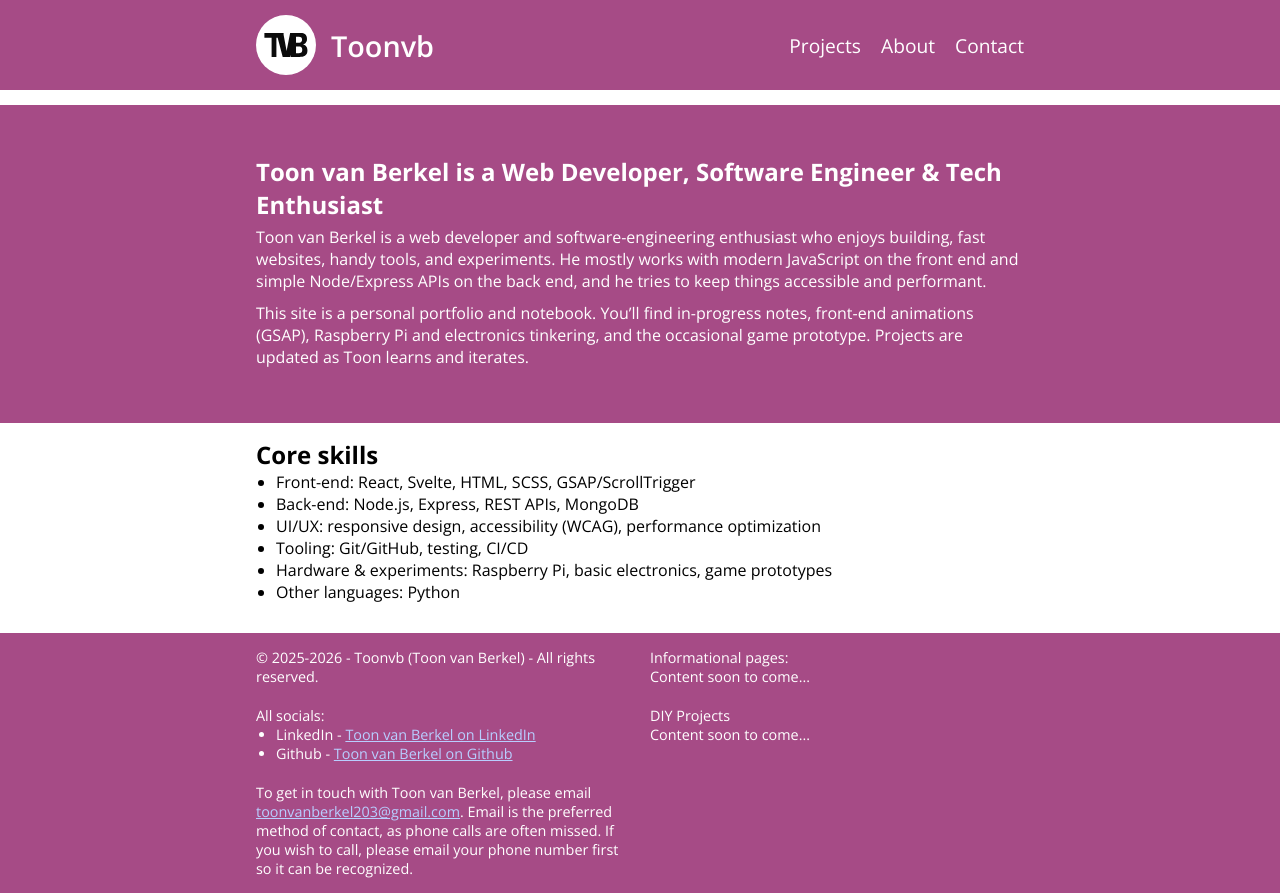
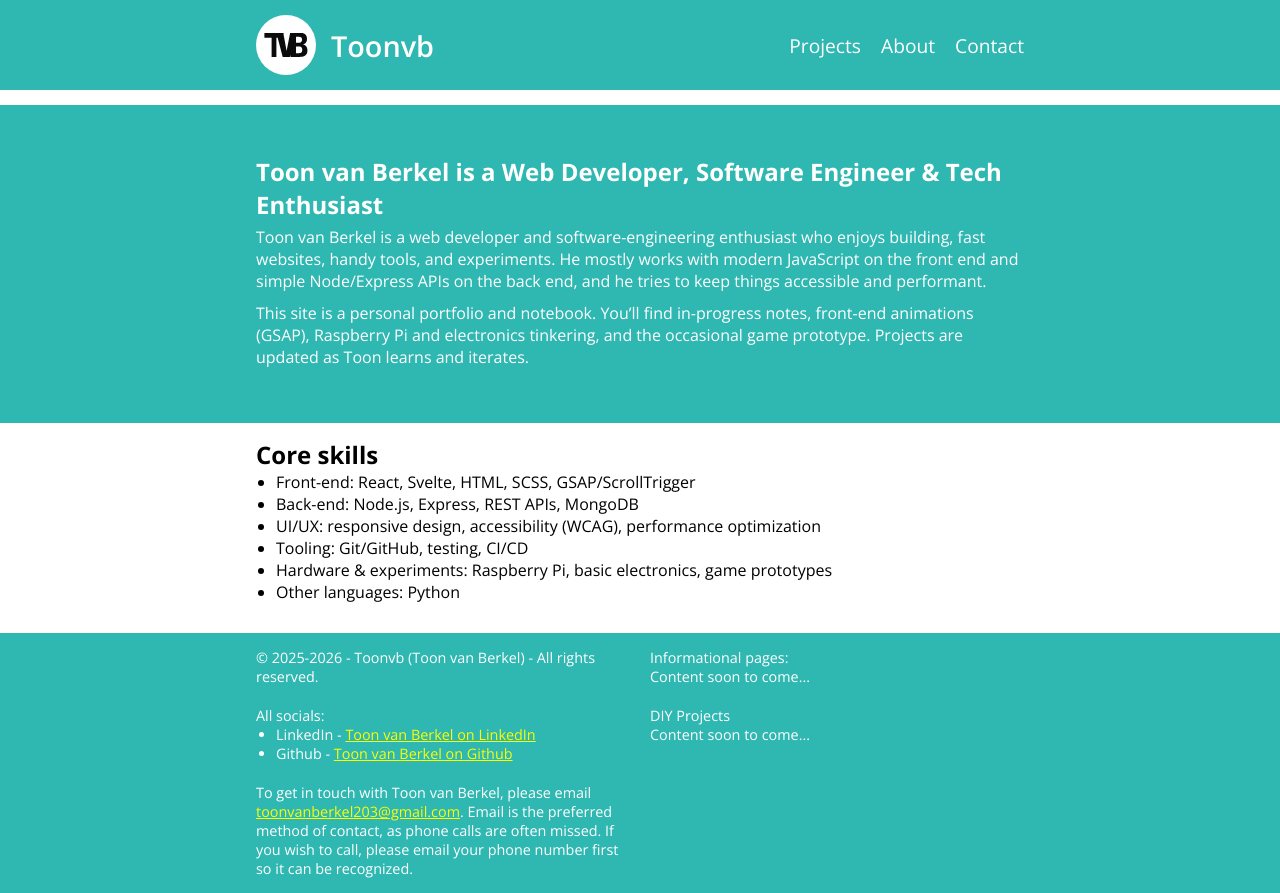
Before and after one commit to toon-van-berkel/toon-van-berkel, a SvelteKit app: page / in a window 1280 px wide. Built offline with nearby package versions, Linux system fonts and the light colour scheme.

Commit message:
Update style.css

```diff
--- a/src/scss/style.css
+++ b/src/scss/style.css
@@ -11,7 +11,7 @@
 .nav {
   width: 100%;
   padding: 15px 0;
-  background-color: #A64B86;
+  background-color: #2FB7B2;
   color: #ffffff;
   font-size: 1.2em;
 }
@@ -53,12 +53,12 @@
 .footer {
   width: 100%;
   padding: 15px 0;
-  background-color: #A64B86;
+  background-color: #2FB7B2;
   color: #ffffff;
   font-size: 0.9em;
 }
 .footer a {
-  color: #b8ceff;
+  color: #fbff00;
 }
 .footer ul {
   margin-left: 20px;
@@ -94,7 +94,7 @@ main {
   font-size: 1em;
 }
 main header {
-  background-color: #A64B86;
+  background-color: #2FB7B2;
   color: #ffffff;
   padding: 50px 0;
 }
```
